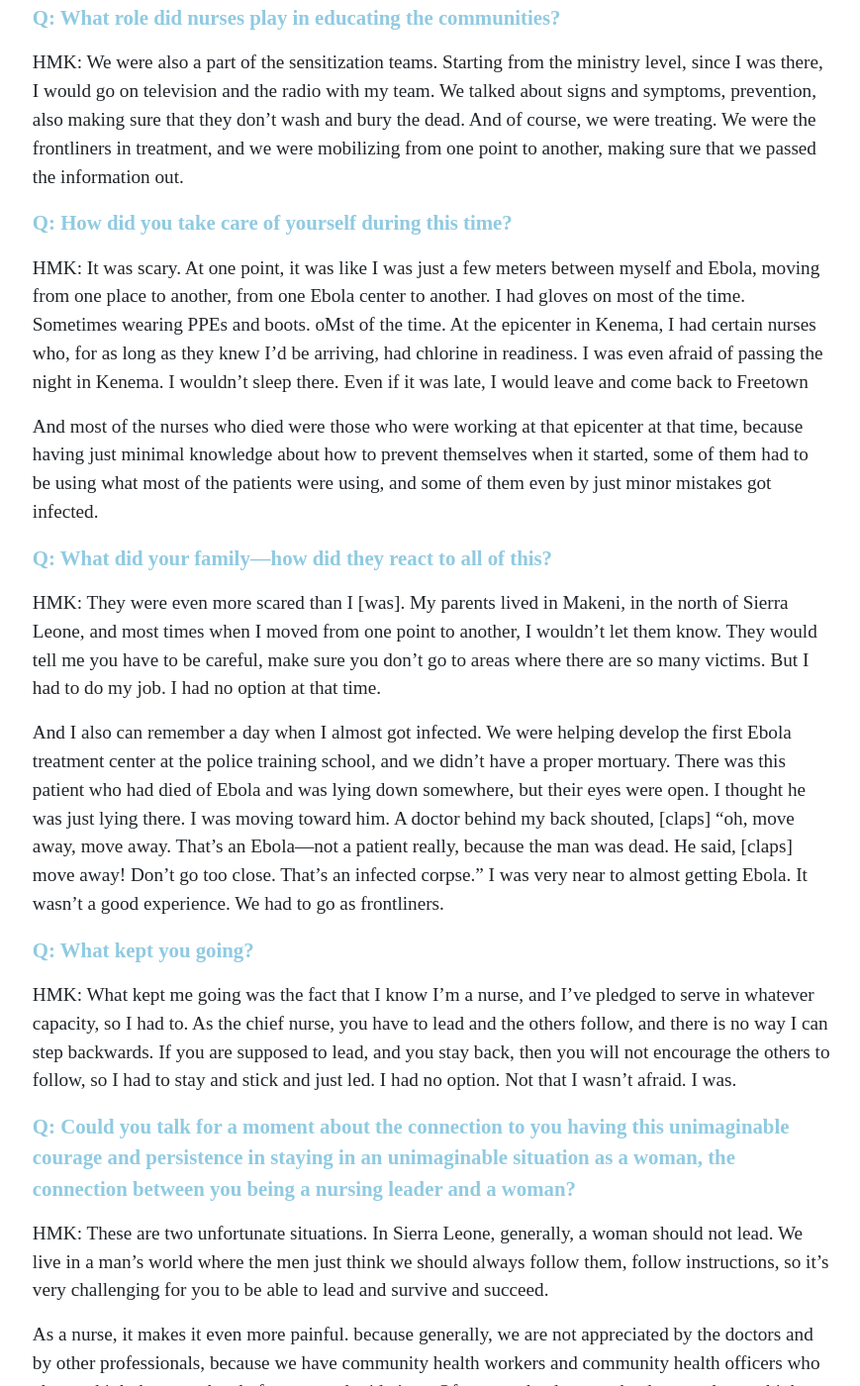
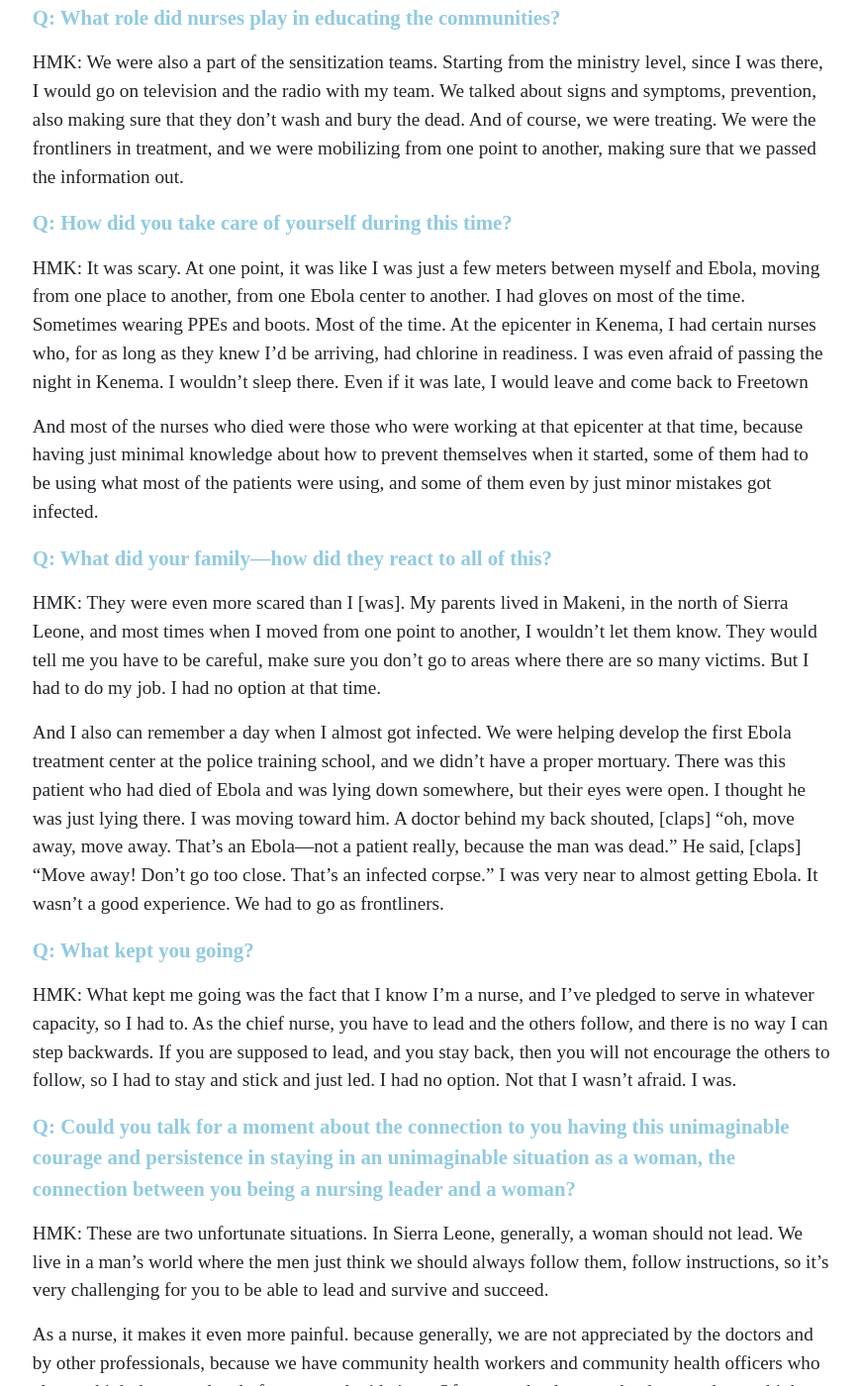
Before and after one commit to elotroalex/frontlines, a Jekyll site: the page built from _ebola/n33.md, in a window 1280 px wide and 1400 px high, scrolled down 4833 px. Shown: the whole window at 99% size, without its empty margins (204-1073 px from the left). Built offline with Jekyll 4.4.1, drawn with Linux system fonts in a browser that asks for light colours; some web fonts are replaced; some of the changed text lies outside the part shown.

Commit message:
fixed typos

```diff
--- a/_includes/excerpts/n33.md
+++ b/_includes/excerpts/n33.md
@@ -11,17 +11,17 @@
 Q: Can you tell me a bit about when did ever first hear of Ebola Viral Disease?
 {: .question}
 
-HMK:  I heard of Ebola Viral two years before we had the outbreak, but this was in Congo. Thinking of Congo as the central part of Africa, we never thought we would have that, nor did we know that because people were migrating, and that because it’s a disease of contact, and for as long as one is infected and moving from one area to another, there’s a possibility that the infection would spread. I never thought we were going to have Ebola in Sierra Leone.
+HMK: I heard of Ebola Viral two years before we had the outbreak, but this was in Congo. Thinking of Congo as the central part of Africa, we never thought we would have that, nor did we know that because people were migrating, and that because it’s a disease of contact, and for as long as one is infected and moving from one area to another, there’s a possibility that the infection would spread. I never thought we were going to have Ebola in Sierra Leone.
 
 Q: And when did you first learn Ebola was here? When was the first time you heard there was a case?
 {: .question}
 
-HMK:  We first heard of Ebola in Guinea and Liberia. Sierra Leone was the last country that had Ebola in the West Coast of Africa.
+HMK: We first heard of Ebola in Guinea and Liberia. Sierra Leone was the last country that had Ebola in the West Coast of Africa.
 
 Q: When was that? Do you remember the first case?
 {: .question}
 
-HMK:  We had the first case of Ebola on May 24, 2014.
+HMK: We had the first case of Ebola on May 24, 2014.
 
 Q: Who was the first case?
 {: .question}
@@ -96,7 +96,7 @@
 Q: How did you take care of yourself during this time?
 {: .question}
 
-HMK: It was scary. At one point, it was like I was just a few meters between myself and Ebola, moving from one place to another, from one Ebola center to another. I had gloves on most of the time. Sometimes wearing PPEs and boots. oMst of the time. At the epicenter in Kenema, I had certain nurses who, for as long as they knew I’d be arriving, had chlorine in readiness. I was even afraid of passing the night in Kenema. I wouldn’t sleep there. Even if it was late, I would leave and come back to Freetown
+HMK: It was scary. At one point, it was like I was just a few meters between myself and Ebola, moving from one place to another, from one Ebola center to another. I had gloves on most of the time. Sometimes wearing PPEs and boots. Most of the time. At the epicenter in Kenema, I had certain nurses who, for as long as they knew I’d be arriving, had chlorine in readiness. I was even afraid of passing the night in Kenema. I wouldn’t sleep there. Even if it was late, I would leave and come back to Freetown
 
 And most of the nurses who died were those who were working at that epicenter at that time, because having just minimal knowledge about how to prevent themselves when it started, some of them had to be using what most of the patients were using, and some of them even by just minor mistakes got infected.
 
@@ -105,7 +105,7 @@
 
 HMK: They were even more scared than I [was]. My parents lived in Makeni, in the north of Sierra Leone, and most times when I moved from one point to another, I wouldn’t let them know. They would tell me you have to be careful, make sure you don’t go to areas where there are so many victims. But I had to do my job. I had no option at that time.
 
-And I also can remember a day when I almost got infected. We were helping develop the first Ebola treatment center at the police training school, and we didn’t have a proper mortuary. There was this patient who had died of Ebola and was lying down somewhere, but their eyes were open. I thought he was just lying there. I was moving toward him. A doctor behind my back shouted, [claps] “oh, move away, move away. That’s an Ebola—not a patient really, because the man was dead. He said, [claps] move away! Don’t go too close. That’s an infected corpse.” I was very near to almost getting Ebola. It wasn’t a good experience. We had to go as frontliners.
+And I also can remember a day when I almost got infected. We were helping develop the first Ebola treatment center at the police training school, and we didn’t have a proper mortuary. There was this patient who had died of Ebola and was lying down somewhere, but their eyes were open. I thought he was just lying there. I was moving toward him. A doctor behind my back shouted, [claps] “oh, move away, move away. That’s an Ebola—not a patient really, because the man was dead." He said, [claps] "Move away! Don’t go too close. That’s an infected corpse.” I was very near to almost getting Ebola. It wasn’t a good experience. We had to go as frontliners.
 
 Q: What kept you going?
 {: .question}
```
Also changed, not shown: other parts of _includes/excerpts/n33.md (+1 -1 lines).
